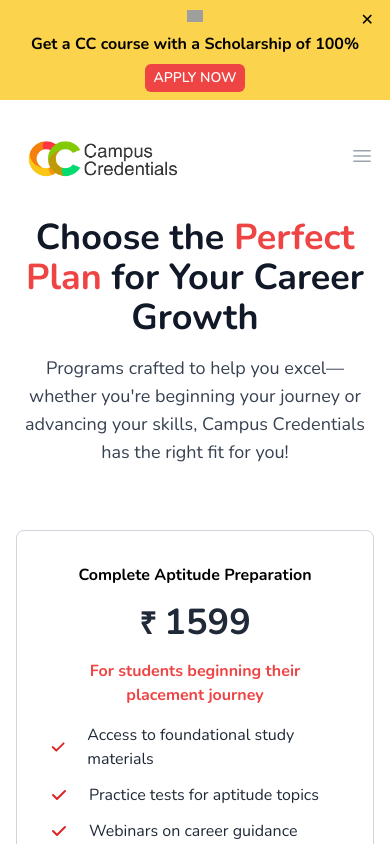
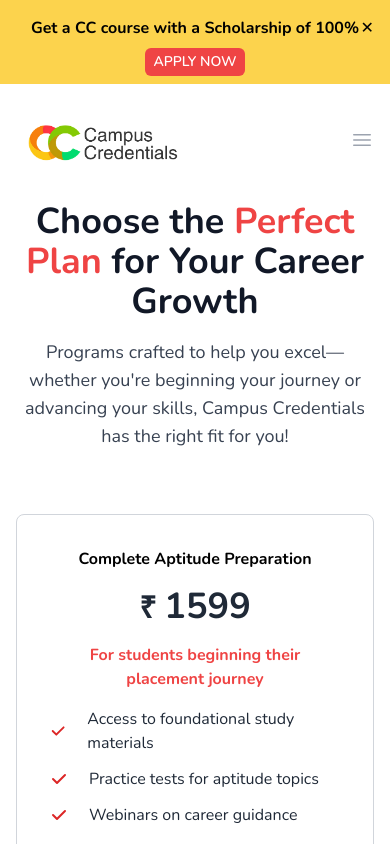
Before and after one commit to sudarsonhalder/Campus-Credentials-Official-Website, a Next.js app: page / in a window 390 px wide. Shown: the top 844 px of the page. Built offline with nearby package versions, Linux system fonts and the light colour scheme; grey boxes are pictures that could not be loaded.

Commit message:
Update Navbar.jsx

```diff
--- a/components/ui/Navbar/Navbar.jsx
+++ b/components/ui/Navbar/Navbar.jsx
@@ -38,7 +38,7 @@ const Navbar = () => {
          <img
            src="https://ik.imagekit.io/99djpd8k3/CC/referal.4822d099%20(1).svg?updatedAt=1731239516352"
            alt="Referral Icon"
-           className="w-4 h-4 sm:w-8 sm:h-8 object-contain"
+           className="w-4 h-4 sm:w-10 sm:h-10 object-contain hidden md:block"
          />
          <p className="text-base sm:text-md font-bold text-black">
            Get a CC course with a Scholarship of 100%
@@ -54,7 +54,7 @@ const Navbar = () => {
        {/* Close Button */}
        <button
          onClick={closeBanner}
-         className="absolute top-2 right-4 text-black focus:outline-none"
+         className="absolute top-4 right-4 text-black focus:outline-none"
          aria-label="Close banner"
        >
          ✕
```
